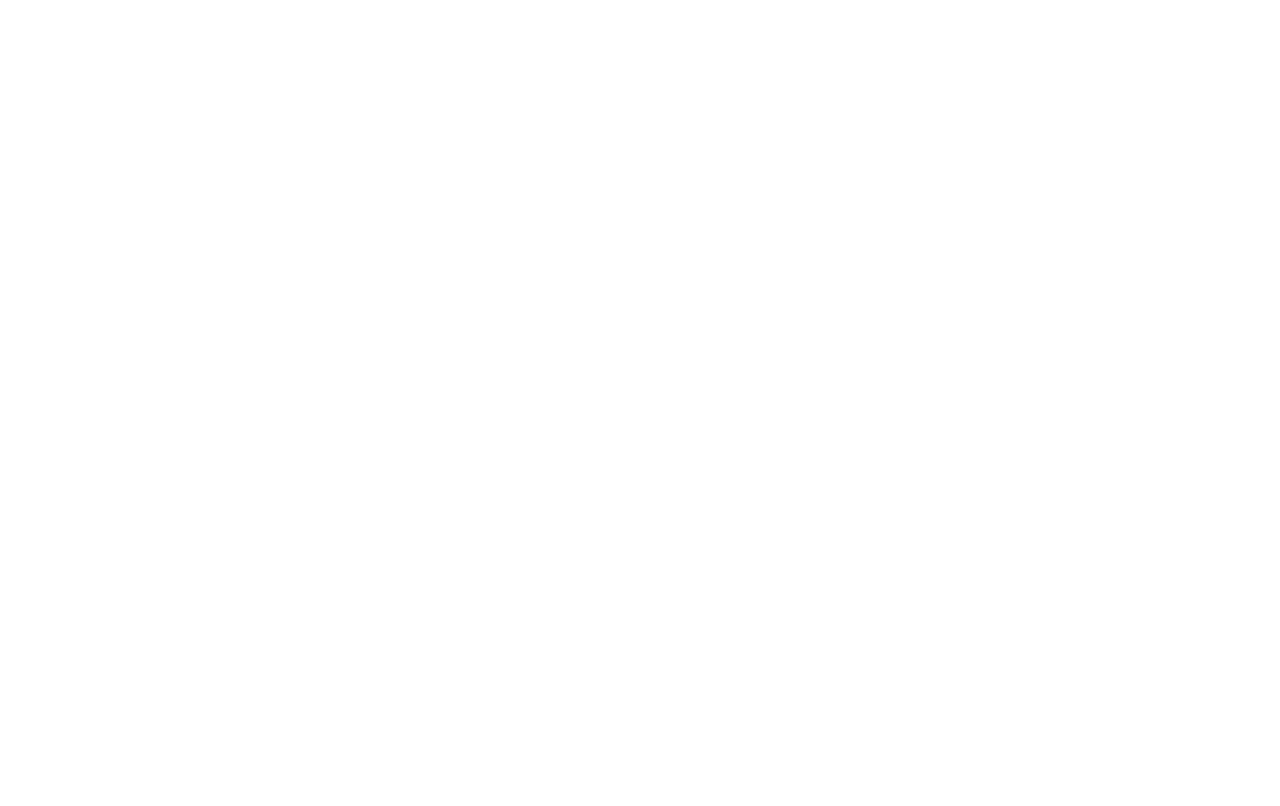
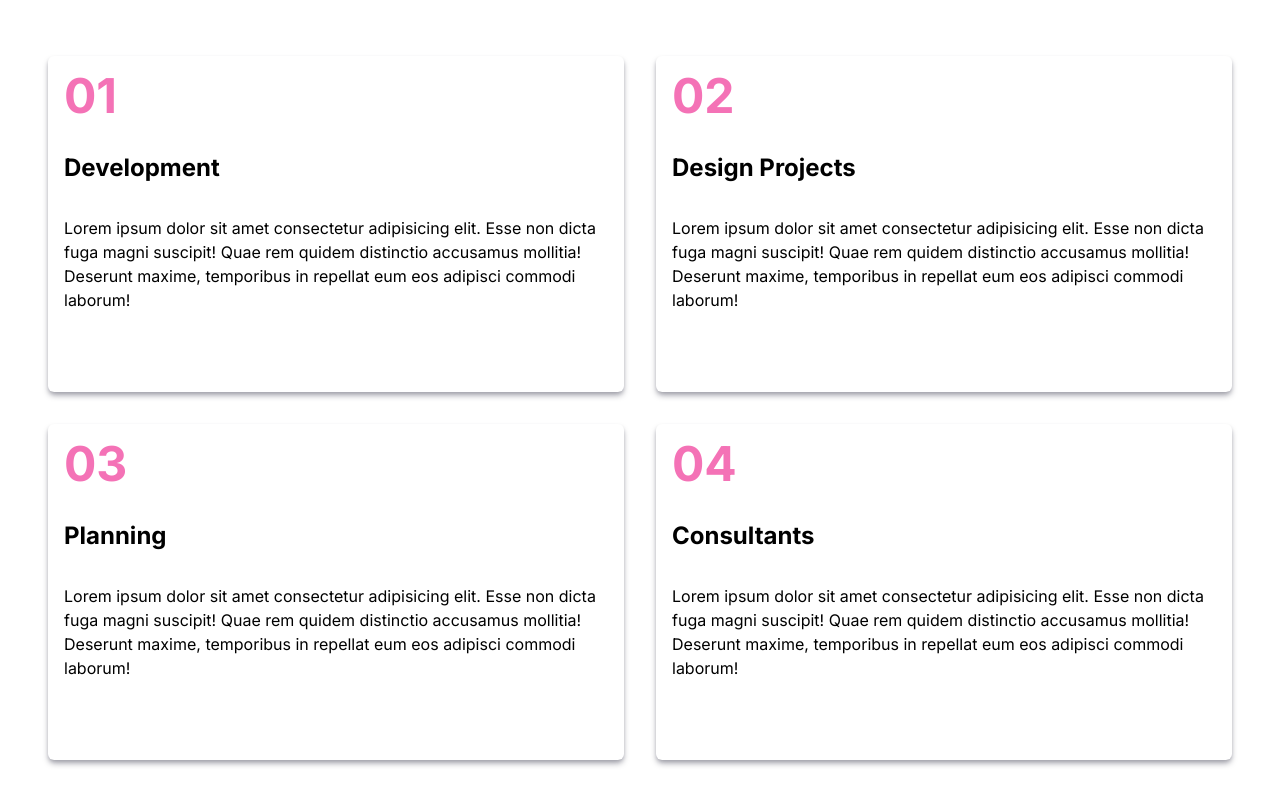
Before and after one commit to maanasmahato4/dasdesign, a Next.js app: page / in a window 1280 px wide. Shown: the part 1648-2454 px from the top of the page. Before the commit the page ends 1656 px from the top, so only its background shows below. Built offline with nearby package versions, Linux system fonts and the light colour scheme.

Commit message:
new: process section

```diff
--- a/app/page.tsx
+++ b/app/page.tsx
@@ -1,5 +1,6 @@
 import AboutUs from '@/components/about/About';
 import Hero from '@/components/hero/Hero';
+import Process from '@/components/process/Process';
 import React, { Fragment } from 'react';
 
 function Home() {
@@ -7,6 +8,7 @@
 		<Fragment>
 			<Hero />
 			<AboutUs />
+			<Process />
 		</Fragment>
 	);
 }
--- /dev/null
+++ b/components/process/Process.tsx
@@ -0,0 +1,48 @@
+import React from 'react';
+
+export default function Process() {
+	return (
+		<div className='relative grid h-screen grid-cols-2 grid-rows-2 items-stretch justify-center gap-8 p-12'>
+			<div className='flex flex-col gap-y-8 rounded-md p-4 shadow-md shadow-zinc-400'>
+				<h2 className='text-5xl font-bold text-pink-400'>01</h2>
+				<h3 className='text-2xl font-bold'>Development</h3>
+				<p className='text-md'>
+					Lorem ipsum dolor sit amet consectetur adipisicing elit. Esse non
+					dicta fuga magni suscipit! Quae rem quidem distinctio accusamus
+					mollitia! Deserunt maxime, temporibus in repellat eum eos adipisci
+					commodi laborum!
+				</p>
+			</div>
+			<div className='flex flex-col gap-y-8 rounded-md p-4 shadow-md shadow-zinc-400'>
+				<h2 className='text-5xl font-bold text-pink-400'>02</h2>
+				<h3 className='text-2xl font-bold'>Design Projects</h3>
+				<p className='text-md'>
+					Lorem ipsum dolor sit amet consectetur adipisicing elit. Esse non
+					dicta fuga magni suscipit! Quae rem quidem distinctio accusamus
+					mollitia! Deserunt maxime, temporibus in repellat eum eos adipisci
+					commodi laborum!
+				</p>
+			</div>
+			<div className='flex flex-col gap-y-8 rounded-md p-4 shadow-md shadow-zinc-400'>
+				<h2 className='text-5xl font-bold text-pink-400'>03</h2>
+				<h3 className='text-2xl font-bold'>Planning</h3>
+				<p className='text-md'>
+					Lorem ipsum dolor sit amet consectetur adipisicing elit. Esse non
+					dicta fuga magni suscipit! Quae rem quidem distinctio accusamus
+					mollitia! Deserunt maxime, temporibus in repellat eum eos adipisci
+					commodi laborum!
+				</p>
+			</div>
+			<div className='flex flex-col gap-y-8 rounded-md p-4 shadow-md shadow-zinc-400'>
+				<h2 className='text-5xl font-bold text-pink-400'>04</h2>
+				<h3 className='text-2xl font-bold'>Consultants</h3>
+				<p className='text-md'>
+					Lorem ipsum dolor sit amet consectetur adipisicing elit. Esse non
+					dicta fuga magni suscipit! Quae rem quidem distinctio accusamus
+					mollitia! Deserunt maxime, temporibus in repellat eum eos adipisci
+					commodi laborum!
+				</p>
+			</div>
+		</div>
+	);
+}
--- a/styles/globals.css
+++ b/styles/globals.css
@@ -13,3 +13,8 @@
 		@apply flex flex-grow flex-col;
 	}
 }
+
+.bg-orange-35 {
+	background-color: orange;
+	height: 35vh;
+}
--- a/tailwind.config.ts
+++ b/tailwind.config.ts
@@ -1,20 +1,14 @@
-import type { Config } from "tailwindcss";
+import type { Config } from 'tailwindcss';
 
 const config: Config = {
-  content: [
-    "./pages/**/*.{js,ts,jsx,tsx,mdx}",
-    "./components/**/*.{js,ts,jsx,tsx,mdx}",
-    "./app/**/*.{js,ts,jsx,tsx,mdx}",
-  ],
-  theme: {
-    extend: {
-      backgroundImage: {
-        "gradient-radial": "radial-gradient(var(--tw-gradient-stops))",
-        "gradient-conic":
-          "conic-gradient(from 180deg at 50% 50%, var(--tw-gradient-stops))",
-      },
-    },
-  },
-  plugins: [],
+	content: [
+		'./pages/**/*.{js,ts,jsx,tsx,mdx}',
+		'./components/**/*.{js,ts,jsx,tsx,mdx}',
+		'./app/**/*.{js,ts,jsx,tsx,mdx}',
+	],
+	theme: {
+		extend: {},
+	},
+	plugins: [],
 };
 export default config;
```
